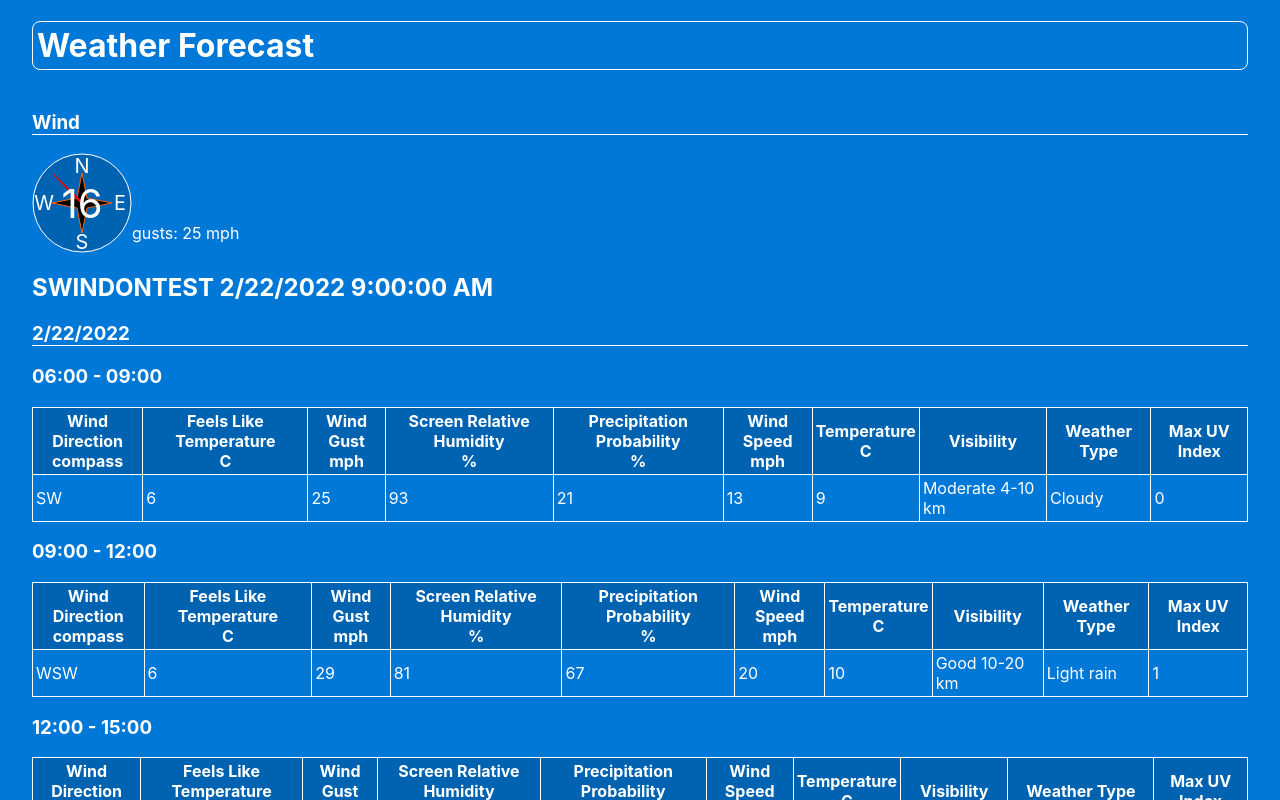
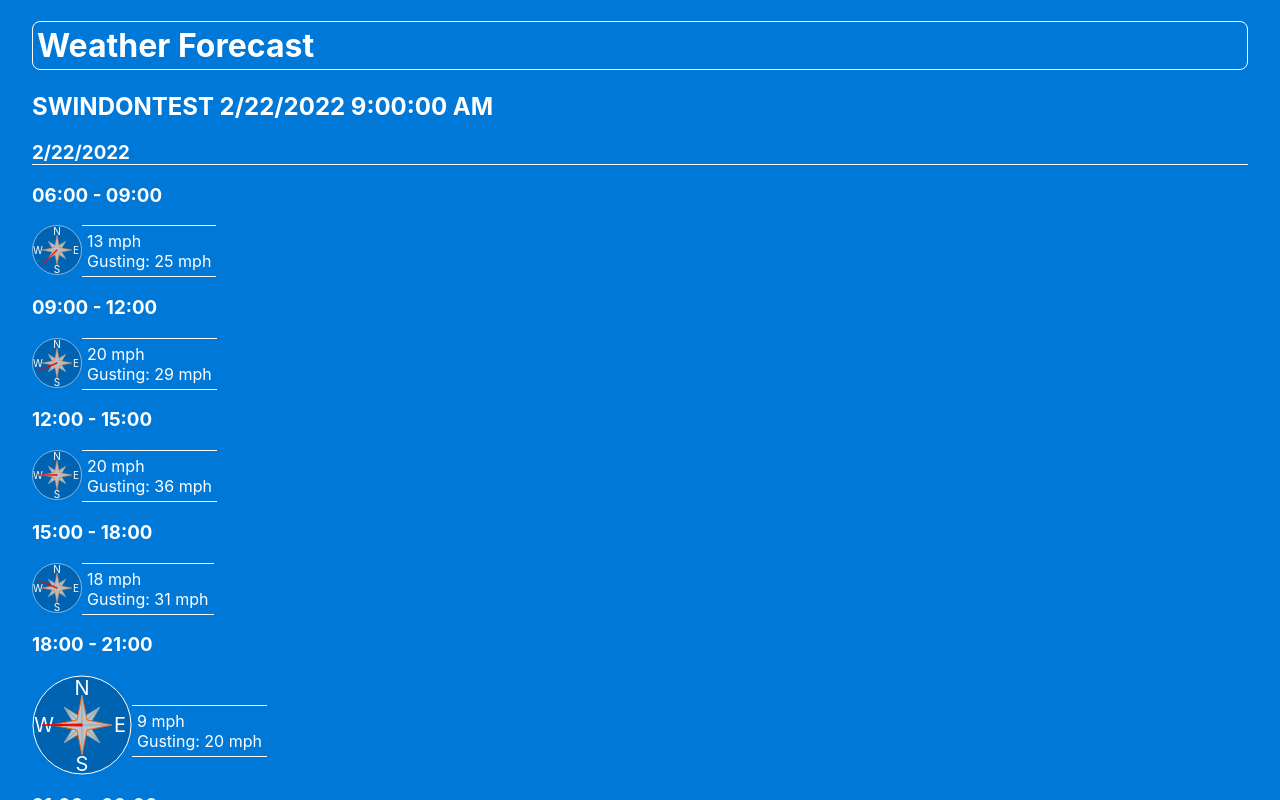
Before and after one commit to robings/weatherDataApp, a React (Create React App) app in the folder web-ui/: page / in a window 1280 px wide. Shown: the top 800 px of the page. Built offline with nearby package versions, Linux system fonts and the light colour scheme.

Commit message:
Wind indicator component with compact mode.

```diff
--- a/web-ui/src/App.tsx
+++ b/web-ui/src/App.tsx
@@ -1,13 +1,13 @@
 import "./App.css";
 import TableWeatherForecast from "./Components/TableWeatherForecast";
-import WindIndicator from "./Components/WindIndicator/WindIndicator";
+import WeatherForecast from "./Components/WeatherForecast";
 
 const App = function App() {
   return (
     <div className="App">
       <header className="App-header">
         <h1>Weather Forecast</h1>
-        <WindIndicator speed="16" gustSpeed="25" windDirection="NW" />
+        <WeatherForecast />
         <TableWeatherForecast />
       </header>
     </div>
--- /dev/null
+++ b/web-ui/src/Components/WeatherForecast.tsx
@@ -0,0 +1,122 @@
+import React, { useEffect, useState } from "react";
+import {
+  DayData,
+  ThreeHourlyForecast,
+  WeatherForecastResponse,
+} from "./WeatherForecastResponse";
+import sampleResponseJson from "../sampleResponse.json";
+import WindIndicator from "./WindIndicator/WindIndicator";
+
+const getDate = (date: string): string => {
+  const dateAsDate = new Date(date);
+  return `${dateAsDate.toLocaleDateString()} ${dateAsDate.toLocaleTimeString()}`;
+};
+
+const ThreeHourlyForecastDisplay = function ThreeHourlyForecastDisplay(props: {
+  forecast: ThreeHourlyForecast;
+  today: boolean;
+}) {
+  const { forecast, today } = props;
+  const { start, end, forecastElements } = forecast;
+
+  const time = new Date().getHours();
+  const startTime = new Date(`1970-01-01T${start}`).getHours();
+  const endTime = new Date(`1970-01-01T${end}`).getHours();
+
+  const windInformation = {
+    speed:
+      forecastElements.find((e) => e.type === "Wind Speed")?.value ??
+      "Not available",
+    gustSpeed:
+      forecastElements.find((e) => e.type === "Wind Gust")?.value ??
+      "Not available",
+    windDirection:
+      forecastElements.find((e) => e.type === "Wind Direction")?.value ??
+      "Not available",
+  };
+
+  return (
+    <>
+      <h3>{`${start} - ${end}`}</h3>
+      <WindIndicator
+        speed={windInformation.speed}
+        gustSpeed={windInformation.gustSpeed}
+        windDirection={windInformation.windDirection}
+        compact={
+          !(today && time >= startTime && time <= endTime && time === startTime)
+        }
+      />
+    </>
+  );
+};
+
+const WeatherForecastDay = function WeatherForecastDay(props: {
+  dayData: DayData;
+}) {
+  const { threeHourlyForecasts, date } = props.dayData;
+
+  const dayDate = new Date(date);
+  const todaysDate = new Date().setHours(0, 0, 0, 0);
+  const today = dayDate.setHours(0, 0, 0, 0) === todaysDate;
+
+  return (
+    <>
+      <h3>{dayDate.toLocaleDateString()}</h3>
+      {threeHourlyForecasts.map((threeHourlyForecast, index) => {
+        return (
+          <React.Fragment key={`${threeHourlyForecast.start}-${index}`}>
+            <ThreeHourlyForecastDisplay
+              forecast={threeHourlyForecast}
+              today={today}
+            />
+          </React.Fragment>
+        );
+      })}
+    </>
+  );
+};
+
+const WeatherForecast = function WeatherForecast() {
+  const [weatherForecastData, setWeatherForecastData] =
+    useState<WeatherForecastResponse | null>(null);
+
+  useEffect(() => {
+    // const getWeatherForecast = async () => {
+    //   const forecastCall = await fetch(
+    //     "https://localhost:5001/weatherforecast"
+    //   );
+    //   let forecast: WeatherForecastResponse | null = null;
+    //   if (forecastCall.status === 200) {
+    //     forecast = await forecastCall.json();
+    //     if (forecast) {
+    //       setWeatherForecastData(forecast);
+    //     }
+    //   }
+    // };
+    // void getWeatherForecast();
+    setWeatherForecastData(sampleResponseJson);
+  }, []);
+
+  return (
+    <div>
+      {weatherForecastData && (
+        <>
+          <h2>
+            {`${weatherForecastData.location} ${getDate(
+              weatherForecastData.dateTimeOfForecast
+            )}`}
+          </h2>
+          {weatherForecastData.dayData.map((day, index) => {
+            return (
+              <div key={`${day.date}-${index}`}>
+                <WeatherForecastDay dayData={day} />
+              </div>
+            );
+          })}
+        </>
+      )}
+    </div>
+  );
+};
+
+export default WeatherForecast;
--- a/web-ui/src/Components/WindIndicator/WindIndicator.tsx
+++ b/web-ui/src/Components/WindIndicator/WindIndicator.tsx
@@ -4,6 +4,7 @@ interface WindIndicatorProps {
   speed: string;
   gustSpeed: string;
   windDirection: string;
+  compact: boolean;
 }
 
 const compassDirectionMap: Array<{ direction: string; bearingAngle: number }> =
@@ -27,7 +28,7 @@ const compassDirectionMap: Array<{ direction: string; bearingAngle: number }> =
   ];
 
 const WindIndicator = function WindIndicator(props: WindIndicatorProps) {
-  const { speed, gustSpeed, windDirection } = props;
+  const { speed, gustSpeed, windDirection, compact } = props;
 
   const transformDegrees =
     compassDirectionMap.find((d) => d.direction === windDirection)
@@ -35,10 +36,10 @@ const WindIndicator = function WindIndicator(props: WindIndicatorProps) {
 
   return (
     <div className="component">
-      <h3>{appStrings.windIndicator.title}</h3>
       <svg
-        width="100"
-        height="100"
+        id="compass"
+        width={compact ? "50" : "100"}
+        height={compact ? "50" : "100"}
         viewBox="0 0 100 100"
         style={{ fontSize: "20", float: "left" }}
       >
@@ -52,25 +53,65 @@ const WindIndicator = function WindIndicator(props: WindIndicatorProps) {
             fill="#0063B1"
           />
         </g>
+        <g id="compassCrossLayerOne" transform="rotate(45 50 50)">
+          <path
+            d="M 50 25 L 55 45 L 75 50 L 55 55 L 50 75 L 45 55 L 25 50 L 45 45 Z"
+            fill="#BDC3C7"
+            stroke="#95A5A6"
+            strokeWidth={1}
+          />
+          <line
+            x1="50"
+            y1="25"
+            x2="50"
+            y2="75"
+            stroke="#95A5A6"
+            strokeWidth={1}
+          />
+          <line
+            x1="25"
+            y1="50"
+            x2="75"
+            y2="50"
+            stroke="#95A5A6"
+            strokeWidth={1}
+          />
+        </g>
         <g id="compassCross">
           <path
             d="M 50 20 L 55 45 L 80 50 L 55 55 L 50 80 L 45 55 L 20 50 L 45 45 Z"
-            fill="#000000"
+            fill="#BDC3C7"
             stroke="#F7630C"
+            strokeWidth={1}
+          />
+          <line
+            x1="50"
+            y1="21"
+            x2="50"
+            y2="79"
+            stroke="#95A5A6"
+            strokeWidth={1}
+          />
+          <line
+            x1="21"
+            y1="50"
+            x2="79"
+            y2="50"
+            stroke="#95A5A6"
             strokeWidth={1}
           />
         </g>
         <g id="text">
-          <text x="50" y="20" text-anchor="middle" fill="currentColor">
+          <text x="50" y="20" textAnchor="middle" fill="currentColor">
             N
           </text>
-          <text x="88" y="57" text-anchor="middle" fill="currentColor">
+          <text x="88" y="57" textAnchor="middle" fill="currentColor">
             E
           </text>
-          <text x="50" y="96" text-anchor="middle" fill="currentColor">
+          <text x="50" y="96" textAnchor="middle" fill="currentColor">
             S
           </text>
-          <text x="12" y="57" text-anchor="middle" fill="currentColor">
+          <text x="12" y="57" textAnchor="middle" fill="currentColor">
             W
           </text>
         </g>
@@ -82,19 +123,19 @@ const WindIndicator = function WindIndicator(props: WindIndicatorProps) {
           strokeWidth={1}
           transform={`rotate(${transformDegrees} 50 50)`}
         />
-        <text
-          x="50"
-          y="65"
-          text-anchor="middle"
-          fill="currentColor"
-          style={{ fontSize: "40" }}
-        >
-          {speed}
-        </text>
       </svg>
       <div
-        style={{ float: "left", paddingTop: "70px" }}
-      >{`${appStrings.windIndicator.gust}: ${gustSpeed} mph`}</div>
+        style={{
+          float: "left",
+          marginTop: compact ? "0" : "30px",
+          borderTop: "1px solid white",
+          borderBottom: "1px solid white",
+          padding: "5px",
+        }}
+      >
+        <div>{`${speed} mph`}</div>
+        <div>{`${appStrings.windIndicator.gust}: ${gustSpeed} mph`}</div>
+      </div>
     </div>
   );
 };
--- a/web-ui/src/app.strings.ts
+++ b/web-ui/src/app.strings.ts
@@ -1,6 +1,6 @@
 export const appStrings = {
   windIndicator: {
     title: "Wind",
-    gust: "gusts",
+    gust: "Gusting",
   },
 };
```
Also changed, not shown: 1 other file (tests, documents, lock files or other folders).
